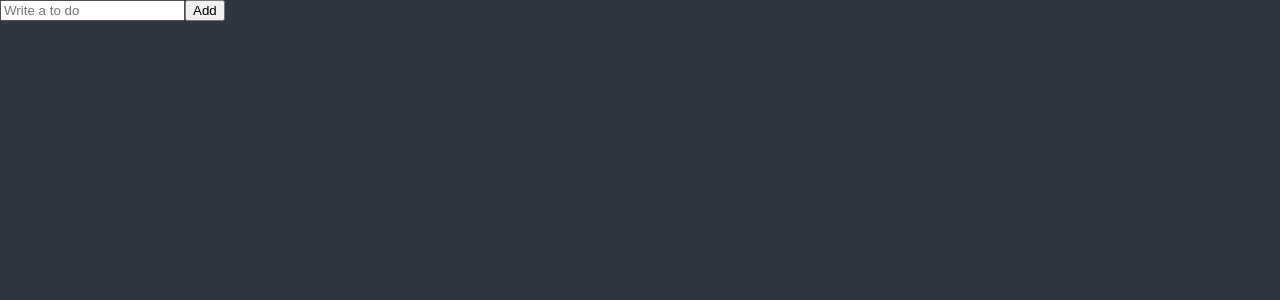
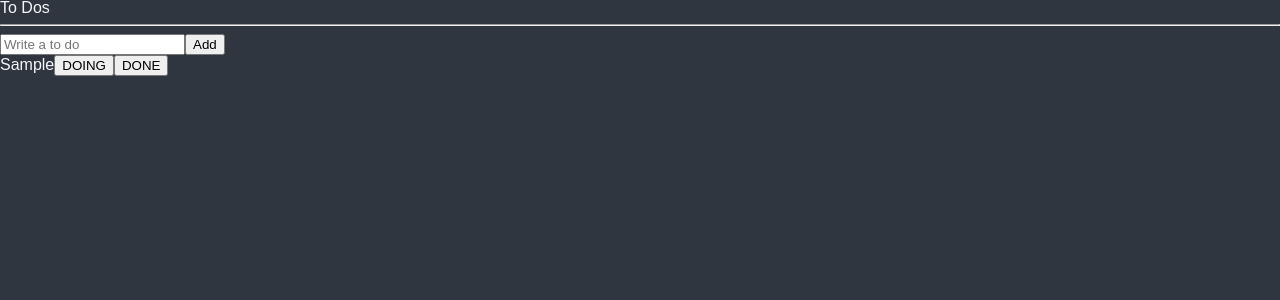
Before and after one commit to EUNSEO814/nomadCoders-React-Master-Class, a React (Create React App) app in the folder todolist/: page / in a window 1280 px wide. Both pictures are taken after typing "Sample" into the empty fields and a click on the button "Add". Shown: the top 300 px of the page. Built offline with nearby package versions, Linux system fonts and the light colour scheme.

Commit message:
⚡️ refactoring

```diff
--- a/todolist/src/App.tsx
+++ b/todolist/src/App.tsx
@@ -1,5 +1,5 @@
 import { createGlobalStyle } from "styled-components";
-import ToDoList from "./ToDoList";
+import ToDoList from "./components/ToDoList";
 
 const GlobalStyle = createGlobalStyle`
 html, body, div, span, applet, object, iframe,
--- a/todolist/src/ToDoList.tsx
+++ /dev/null
@@ -1,29 +0,0 @@
-// import { useState } from "react";
-import { useForm } from "react-hook-form";
-
-interface IForm {
-  toDo: string;
-}
-
-const ToDoList = () => {
-  const { register, handleSubmit, setValue } = useForm<IForm>();
-  const handleValid = (data: IForm) => {
-    console.log("add to do", data.toDo);
-    setValue("toDo", "");
-  };
-  return (
-    <div>
-      <form onSubmit={handleSubmit(handleValid)}>
-        <input
-          {...register("toDo", {
-            required: "Please write a To Do!",
-          })}
-          placeholder="Write a to do"
-        />
-        <button>Add</button>
-      </form>
-    </div>
-  );
-};
-
-export default ToDoList;
--- /dev/null
+++ b/todolist/src/components/CreateToDo.tsx
@@ -0,0 +1,32 @@
+import { useForm } from "react-hook-form";
+import { useSetRecoilState } from "recoil";
+import { toDoState } from "./atoms";
+
+interface IForm {
+  toDo: string;
+}
+
+const CreateToDo = () => {
+  const setToDos = useSetRecoilState(toDoState);
+  const { register, handleSubmit, setValue } = useForm<IForm>();
+  const handleValid = ({ toDo }: IForm) => {
+    setToDos((prevToDos) => [
+      { id: Date.now(), text: toDo, category: "TO_DO" },
+      ...prevToDos,
+    ]);
+    setValue("toDo", "");
+  };
+  return (
+    <form onSubmit={handleSubmit(handleValid)}>
+      <input
+        {...register("toDo", {
+          required: "Please write a To Do!",
+        })}
+        placeholder="Write a to do"
+      />
+      <button>Add</button>
+    </form>
+  );
+};
+
+export default CreateToDo;
--- /dev/null
+++ b/todolist/src/components/ToDo.tsx
@@ -0,0 +1,89 @@
+import { useSetRecoilState } from "recoil";
+import { IToDo, toDoState } from "./atoms";
+
+// option 1
+const ToDo = ({ text, category, id }: IToDo) => {
+  const setToDos = useSetRecoilState(toDoState);
+  const onClick = (newCategory: IToDo["category"]) => {
+    console.log(newCategory);
+    setToDos((oldToDos) => {
+      const targetIndex = oldToDos.findIndex((toDo) => toDo.id === id);
+      //   console.log("targetIndex", targetIndex);
+      //   const oldToDo = oldToDos[targetIndex];
+      const newToDo = { text, id, category: newCategory };
+      //   console.log("oldToDo:", oldToDo, "newToDo:", newToDo);
+      console.log(
+        "replace th to do in the index",
+        targetIndex,
+        "with",
+        newToDo
+      );
+      return [
+        ...oldToDos.slice(0, targetIndex),
+        newToDo,
+        ...oldToDos.slice(targetIndex + 1),
+      ];
+    });
+  };
+  return (
+    <li>
+      <span>{text}</span>
+      {category !== "TO_DO" && (
+        <button onClick={() => onClick("TO_DO")}>TO DO</button>
+      )}
+      {category !== "DOING" && (
+        <button onClick={() => onClick("DOING")}>DOING</button>
+      )}
+      {category !== "DONE" && (
+        <button onClick={() => onClick("DONE")}>DONE</button>
+      )}
+    </li>
+  );
+};
+
+// option 2
+// const ToDo = ({ text, category, id }: IToDo) => {
+//   const setToDos = useSetRecoilState(toDoState);
+//   const onClick = (e: React.MouseEvent<HTMLButtonElement>) => {
+//     // console.log(e.currentTarget.name);
+//     const {
+//       currentTarget: { name },
+//     } = e;
+//     setToDos((oldToDos) => {
+//       const targetIndex = oldToDos.findIndex((toDo) => toDo.id === id);
+//       //   console.log("targetIndex", targetIndex);
+//       //   const oldToDo = oldToDos[targetIndex];
+//       const newToDo = { text, id, category: name as any };
+//       //   console.log("oldToDo:", oldToDo, "newToDo:", newToDo);
+//       console.log(
+//         "replace th to do in the index",
+//         targetIndex,
+//         "with",
+//         newToDo
+//       );
+//       return [...oldToDos.slice(0, targetIndex), newToDo, ...oldToDos.slice(targetIndex + 1)];
+//     });
+//   };
+//   return (
+//     <li>
+//       <span>{text}</span>
+//       {category !== "TO_DO" && (
+//         <button name="TO_DO" onClick={onClick}>
+//           TO DO
+//         </button>
+//       )}
+//       {category !== "DOING" && (
+//         <button name="DOING" onClick={onClick}>
+//           DOING
+//         </button>
+//       )}
+//       {category !== "DONE" && (
+//         <button name="DONE" onClick={onClick}>
+//           DONE
+//         </button>
+//       )}
+//     </li>
+//   );
+// };
+
+export default ToDo;
--- /dev/null
+++ b/todolist/src/components/ToDoList.tsx
@@ -0,0 +1,29 @@
+import { useRecoilValue } from "recoil";
+import { toDoState } from "./atoms";
+import CreateToDo from "./CreateToDo";
+import ToDo from "./ToDo";
+
+const ToDoList = () => {
+  // useRecoilState -> 첫 요소가 상태의 값이며, 두번째 요소가 호출되었을 때 주어진 값을 업데이트하는 setter 함수인 튜플을 리턴함. useState랑 비숫함.
+  // const [toDos, setToDos] = useRecoilState(toDoState);
+  // const toDos = useRecoilValue(toDoState); -> value만 필요할때
+  // const setToDos = useSetRecoilState(toDoState); -> value변경 함수만 필요할때 . 각각 필요에 따라 사용하기.
+
+  const toDos = useRecoilValue(toDoState);
+  console.log(toDos);
+  return (
+    <div>
+      <h1>To Dos</h1>
+      <hr />
+      <CreateToDo />
+      <ul>
+        {/* {toDos.map((toDo) => <ToDo text={toDo.text} category={toDo.category} id={toDo.id} />)} */}
+        {toDos.map((toDo) => (
+          <ToDo key={toDo.id} {...toDo} />
+        ))}
+      </ul>
+    </div>
+  );
+};
+
+export default ToDoList;
--- /dev/null
+++ b/todolist/src/components/atoms.tsx
@@ -0,0 +1,12 @@
+import { atom } from "recoil";
+
+export interface IToDo {
+  id: number;
+  text: string;
+  category: "TO_DO" | "DOING" | "DONE";
+}
+
+export const toDoState = atom<IToDo[]>({
+  key: "toDo",
+  default: [],
+});
```
Also changed, not shown: todolist/tsconfig.json (+2 -8 lines).
